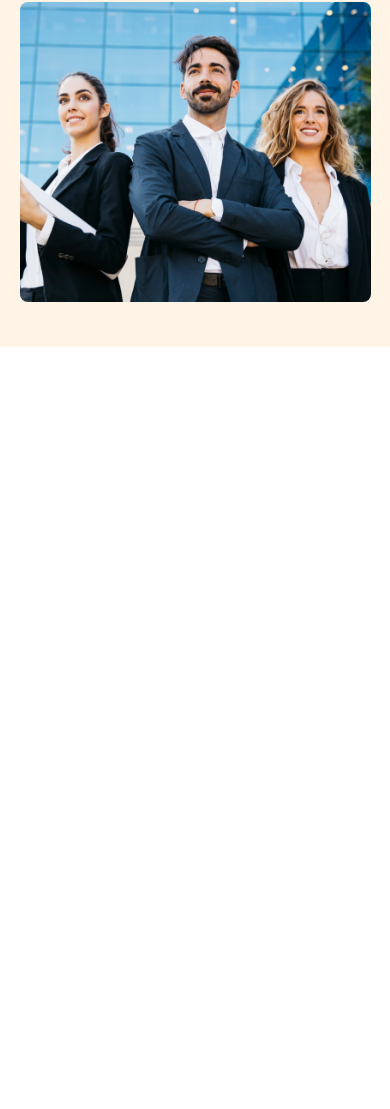
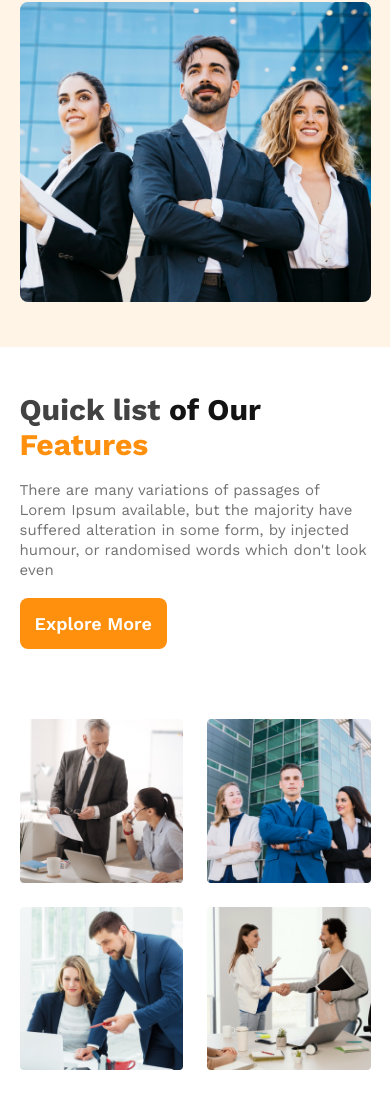
Before and after one commit to rejaul48/new-architechture-portfolio, a plain HTML site: page index.html in a window 390 px wide. Shown: the part 509-1618 px from the top of the page. Before the commit the page ends 856 px from the top, so only its background shows below. Drawn offline with nearby package versions, Linux system fonts and the light colour scheme.

Commit message:
feature section finished with responsive

```diff
--- a/css/responsive.css
+++ b/css/responsive.css
@@ -1,5 +1,5 @@
 
-/* mobile and tablate responsive menubar  */
+/* mobile responsive */
 @media screen and (max-width: 576px){
     /* nav and menubar */
 
@@ -22,8 +22,27 @@
     .hero-img{
         height: 300px;
     }
+    .feature-seciton{
+        display: flex;
+        flex-direction: column;
+    }
+    .section-title{
+        font-size: 30px;
+        line-height: 35px;
+    }
+    .feature-left{
+        width: 100%;
+        display: grid;
+        gap: 24px;
+        grid-template-columns: repeat(2, 1fr);
+    }
+    .feature-right{
+        order: -1;
+        width: 100%;
+    }
 }
 
+/* tablate/mid width screen responsive */
 @media screen and (min-width: 576px) and (max-width: 992px){
 
     .menubar{
@@ -45,4 +64,13 @@
         height: 480px;
     }
 
+    /* main area */
+    .section-title{
+        font-size: 32px;
+        line-height: 35px;
+    }
+
+    .feature-left{
+        gap: 24px;
+    }
 }
--- a/css/style.css
+++ b/css/style.css
@@ -64,7 +64,17 @@
     color: #fff;
     background: rgb(255, 144, 14);
 }
-
+.section-title{
+    font-size: 38px;
+    font-weight: 700;
+    line-height: 38px;
+}
+.description{
+    font-size: 15px;
+    font-weight: 400;
+    line-height: 20px;
+    padding: 18px 0px;
+}
 /* shared styles end */
 
 /* header area start*/
@@ -139,3 +149,23 @@ header{
     margin-top: 50px;
 }
 /* header area end*/
+
+/* main style start*/
+.feature-seciton{
+    gap: 70px;
+    padding: 45px 0px;
+}
+.feature-left,
+.feature-right{
+    width: 50%;
+}
+.feature-left img{
+    width: 100%;
+    height: auto;
+}
+.feature-left{
+    display: grid;
+    gap: 24px;
+    grid-template-columns: repeat(2, 1fr);
+}
+/* main style end */
--- a/index.html
+++ b/index.html
@@ -18,7 +18,7 @@
 
 <body>
 
-
+<!-- this is header area with nav and hero section -->
     <header>
         <div class="container">
             <!-- navbar -->
@@ -60,7 +60,29 @@
         </div>
     </header>
 
+    <!-- this is main seciton -->
 
-</body>
+    <main>
+        <div class="container feature-seciton d-flex">
+
+            <div class="feature-left">
+                <img src="images/team1.png" alt="team1 photo">
+                <img src="images/team2.png" alt="team photo">
+                <img src="images/team3.png" alt="team photo">
+                <img src="images/team4.png" alt="team photo">
+            </div>
+
+            <div class="feature-right d-flex align-center justify-center">
+                <div class="feature-right-content">
+                    <h3 class="section-title"><span class="dark2">Quick list</span> <span class="dark1">of Our</span> <span class="color-secondary">Features</span></h3>
+                    <p class="description dark3">There are many variations of passages of Lorem Ipsum available, but the majority have suffered alteration in some form, by injected humour, or randomised words which don't look even</p>
+                    <a href="#" class="btn-primary">Explore More</a>
+                </div>
+            </div>
+
+        </div>
+    </main>
+
+</body> <br><br><br><br><br><br><br><br><br><br>
 
 </html>
```
